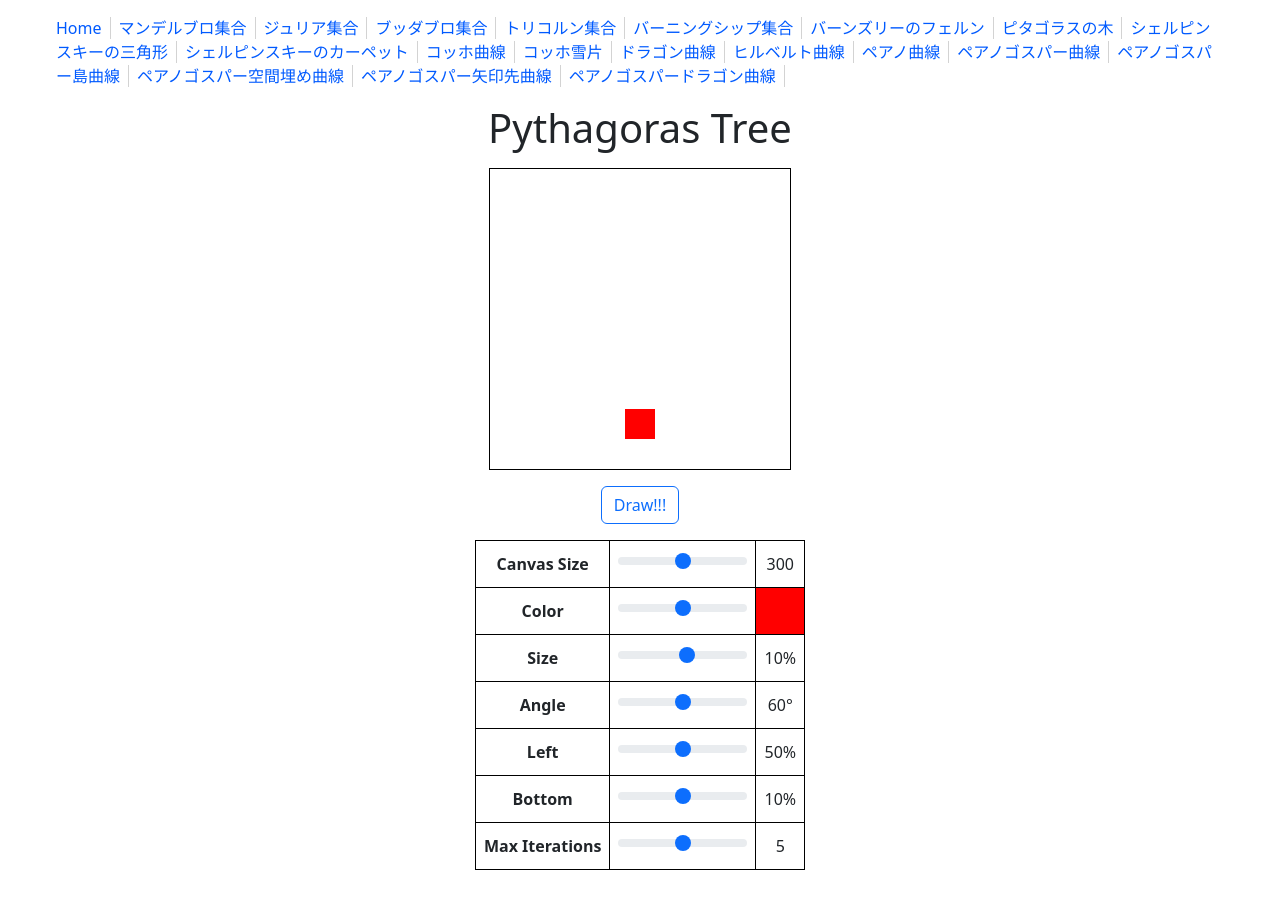
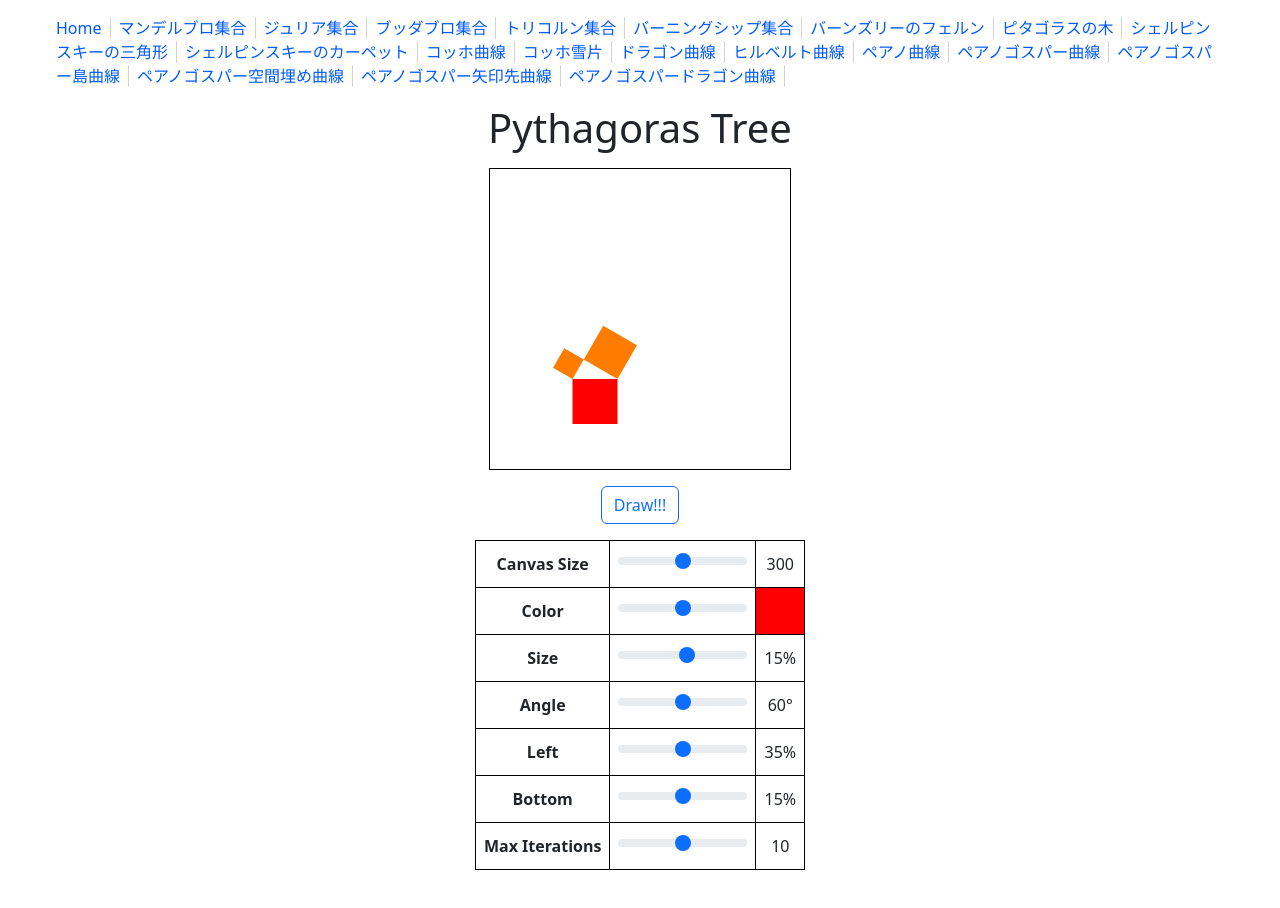
Before and after one commit to osawa-koki/fractal-drawer.ts, a Next.js app: page /pythagoras-tree in a window 1280 px wide. Shown: the top 908 px of the page. Built offline with nearby package versions, Linux system fonts and the light colour scheme.

Commit message:
ピタゴラスの木完成。

```diff
--- a/pages/pythagoras-tree.tsx
+++ b/pages/pythagoras-tree.tsx
@@ -31,11 +31,11 @@ const PythagorasTree = () => {
 
   let [canvasSize, setCanvasSize] = useState(300);
   let [color, setColor] = useState(0);
-  let [size, setSize] = useState(10);
+  let [size, setSize] = useState(15);
   let [degree, setDegree] = useState(60);
-  let [maxIterations, setMaxIterations] = useState(5);
-  let [left, setLeft] = useState(50);
-  let [bottom, setBottom] = useState(10);
+  let [maxIterations, setMaxIterations] = useState(10);
+  let [left, setLeft] = useState(35);
+  let [bottom, setBottom] = useState(15);
 
   let canvas: HTMLCanvasElement;
   let ctx: CanvasRenderingContext2D;
@@ -44,7 +44,6 @@ const PythagorasTree = () => {
   const leftSize = () => canvasSize * left / 100;
   const bottomSize = () => canvasSize * bottom / 100;
 
-  // Pythagoras Tree
   useEffect (() => {
     canvas = canvasRef.current;
     ctx = canvas.getContext('2d');
@@ -60,7 +59,6 @@ const PythagorasTree = () => {
       boxSize(),
       boxSize(),
     );
-    if (execute === false) return;
     function getLeftPoints(x: number, y: number, size: number, angle: number) {
       return [
         {x: x, y: y},
@@ -82,24 +80,23 @@ const PythagorasTree = () => {
       return [
         {x: x, y: y},
         {
-          x: x + Math.cos((angle - degree) * Math.PI / 180) * size,
-          y: y - Math.sin((angle - degree) * Math.PI / 180) * size,
+          x: x + Math.cos((angle + degree) * Math.PI / 180) * size,
+          y: y - Math.sin((angle + degree) * Math.PI / 180) * size,
         },
         {
-          x: x + Math.cos((angle - degree - 45) * Math.PI / 180) * size * Math.sqrt(2),
-          y: y - Math.sin((angle - degree - 45) * Math.PI / 180) * size * Math.sqrt(2),
+          x: x + Math.cos((angle + degree + 45) * Math.PI / 180) * size * Math.sqrt(2),
+          y: y - Math.sin((angle + degree + 45) * Math.PI / 180) * size * Math.sqrt(2),
         },
         {
-          x: x + Math.cos((angle - degree - 90) * Math.PI / 180) * size,
-          y: y - Math.sin((angle - degree - 90) * Math.PI / 180) * size,
+          x: x + Math.cos((angle + degree + 90) * Math.PI / 180) * size,
+          y: y - Math.sin((angle + degree + 90) * Math.PI / 180) * size,
         },
       ] as coord[];
     }
     function recDraw(p1: coord, p2: coord, size: number, angle: number, n: number, i: number) {
       if (n === 0) return;
-      ctx.fillStyle = `hsl(${color + i * 10}, 100%, 50%)`;
+      ctx.fillStyle = `hsl(${(320 / (maxIterations + 1) * i + color) % 360}, 100%, 50%)`;
 			(() => { // 左側
-        return;
 				const smalledSize = Math.cos(degree * Math.PI / 180) * size;
 				const pointsLeft = getLeftPoints(p1.x, p1.y, smalledSize, angle);
 				ctx.beginPath();
@@ -107,7 +104,6 @@ const PythagorasTree = () => {
         ctx.lineTo(pointsLeft[1].x, pointsLeft[1].y);
         ctx.lineTo(pointsLeft[2].x, pointsLeft[2].y);
         ctx.lineTo(pointsLeft[3].x, pointsLeft[3].y);
-        console.log(pointsLeft);
 				ctx.fill();
 				setTimeout(() => {
 					recDraw(
@@ -147,12 +143,12 @@ const PythagorasTree = () => {
         y: canvasSize - bottomSize() - boxSize(),
       },
       {
-        x: leftSize() - boxSize() / 2,
+        x: leftSize() - boxSize() / 2 + boxSize(),
         y: canvasSize - bottomSize() - boxSize(),
       },
       boxSize(),
       0,
-      maxIterations - 1,
+      execute ? maxIterations - 1 : 1,
       1,
     );
   }
```
